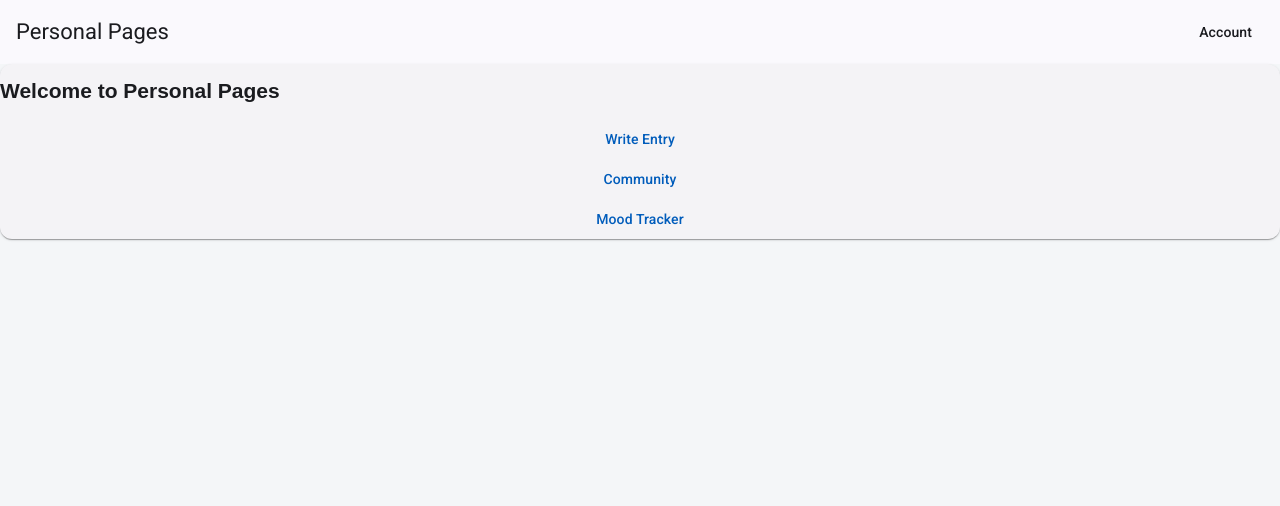
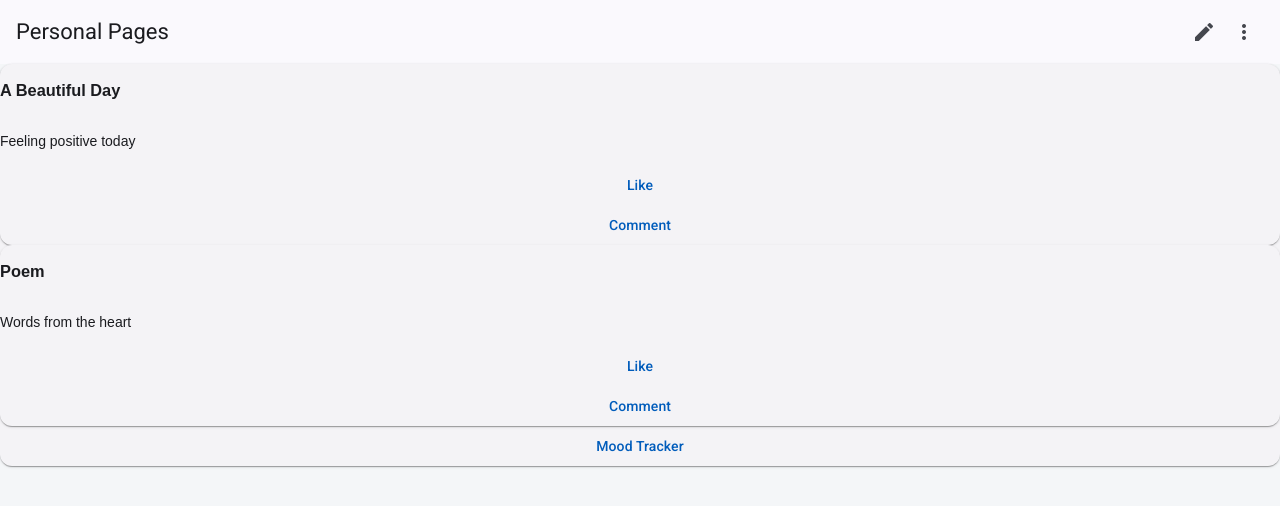
Before and after one commit to harshita805/PersonalPages.UI, an Angular app: page /dashboard in a window 1280 px wide. Shown: the top 506 px of the page. Built offline with nearby package versions, Linux system fonts and the light colour scheme; sample sign-in values are in the browser's storage.

Commit message:
Moved community to dashboard

```diff
--- a/src/app/app.html
+++ b/src/app/app.html
@@ -1,14 +1,19 @@
 <mat-toolbar color="primary">
-    <span (click)="goToDashboard()" role="button">Personal Pages</span>
+    <span class="cursor-pointer" (click)="goToDashboard()">Personal Pages</span>
 
     <span class="spacer"></span>
 
-    <!-- Show menu only if logged in -->
+    <!-- Show only when logged in -->
     @if(auth.isLoggedIn()){
     <ng-container>
+        <!-- ✅ Write Entry button -->
+        <button mat-icon-button class="icon-btn" routerLink="/journal/create" matTooltip="Write Entry">
+            <mat-icon>edit</mat-icon>
+        </button>
 
-        <button mat-button [matMenuTriggerFor]="accountMenu">
-            Account
+        <!-- ⋮ Three-dot menu icon -->
+        <button mat-icon-button [matMenuTriggerFor]="accountMenu" matTooltip="Account options">
+            <mat-icon>more_vert</mat-icon>
         </button>
 
         <mat-menu #accountMenu="matMenu">
@@ -26,5 +31,9 @@
     </ng-container>
     }
 </mat-toolbar>
+
+<!-- Global Loader -->
 <app-loader></app-loader>
+
+<!-- Routed Pages -->
 <router-outlet></router-outlet>
--- a/src/app/app.ts
+++ b/src/app/app.ts
@@ -5,6 +5,7 @@ import { LoaderComponent } from './shared/loader.component';
 import { AuthService } from './services/auth.service';
 import { MatMenuModule } from '@angular/material/menu';
 import { MatButtonModule } from '@angular/material/button';
+import { MatIconModule } from '@angular/material/icon';
 
 @Component({
   selector: 'app-root',
@@ -14,7 +15,8 @@ import { MatButtonModule } from '@angular/material/button';
     MatToolbarModule,
     LoaderComponent,
     MatMenuModule,
-    MatButtonModule
+    MatButtonModule,
+    MatIconModule
   ],
   templateUrl: './app.html',
   styles: [`
--- a/src/app/community/community.component.html
+++ b/src/app/community/community.component.html
@@ -1,7 +1,9 @@
-<mat-card *ngFor="let post of posts">
+@for(post of posts;track post){
+<mat-card>
   <h3>{{post.title}}</h3>
   <p>{{post.content}}</p>
 
   <button mat-button>Like</button>
   <button mat-button>Comment</button>
 </mat-card>
+}
--- a/src/app/dashboard/dashboard.component.html
+++ b/src/app/dashboard/dashboard.component.html
@@ -1,7 +1,4 @@
 <mat-card>
-  <h2>Welcome to Personal Pages</h2>
-
-  <button mat-button routerLink="/journal/create">Write Entry</button>
-  <button mat-button routerLink="/community">Community</button>
+  <app-community></app-community>
   <button mat-button routerLink="/mood">Mood Tracker</button>
 </mat-card>
--- a/src/app/dashboard/dashboard.component.ts
+++ b/src/app/dashboard/dashboard.component.ts
@@ -2,6 +2,7 @@ import { Component } from '@angular/core';
 import { MatCardModule } from '@angular/material/card';
 import { MatButtonModule } from '@angular/material/button';
 import { RouterLink } from '@angular/router';
+import { CommunityComponent } from '../community/community.component';
 
 @Component({
   selector: 'app-dashboard',
@@ -9,7 +10,8 @@ import { RouterLink } from '@angular/router';
   imports: [
     MatCardModule,
     MatButtonModule,
-    RouterLink
+    RouterLink,
+    CommunityComponent
   ],
   templateUrl: './dashboard.component.html'
 })
--- a/src/app/journal/my-journals.component.html
+++ b/src/app/journal/my-journals.component.html
@@ -2,12 +2,15 @@
   <h2>My Journal Entries</h2>
 
   <!-- If no journals -->
-  <p *ngIf="journals.length === 0">
+  @if(journals.length === 0){
+  <p>
     You have not written any journal entries yet.
   </p>
+  }
 
   <!-- Journal list -->
-  <mat-card class="journal-card" *ngFor="let journal of journals">
+  @for(journal of journals;track journal){
+  <mat-card class="journal-card">
     <h3>{{ journal.title }}</h3>
 
     <p>
@@ -21,4 +24,5 @@
       <button mat-button color="warn">Delete</button>
     </div>
   </mat-card>
+  }
 </mat-card>
--- a/src/styles.css
+++ b/src/styles.css
@@ -39,3 +39,7 @@ body {
   text-decoration: none;
   font-weight: 500;
 }
+
+.cursor-pointer{
+  cursor: pointer;
+}
```
